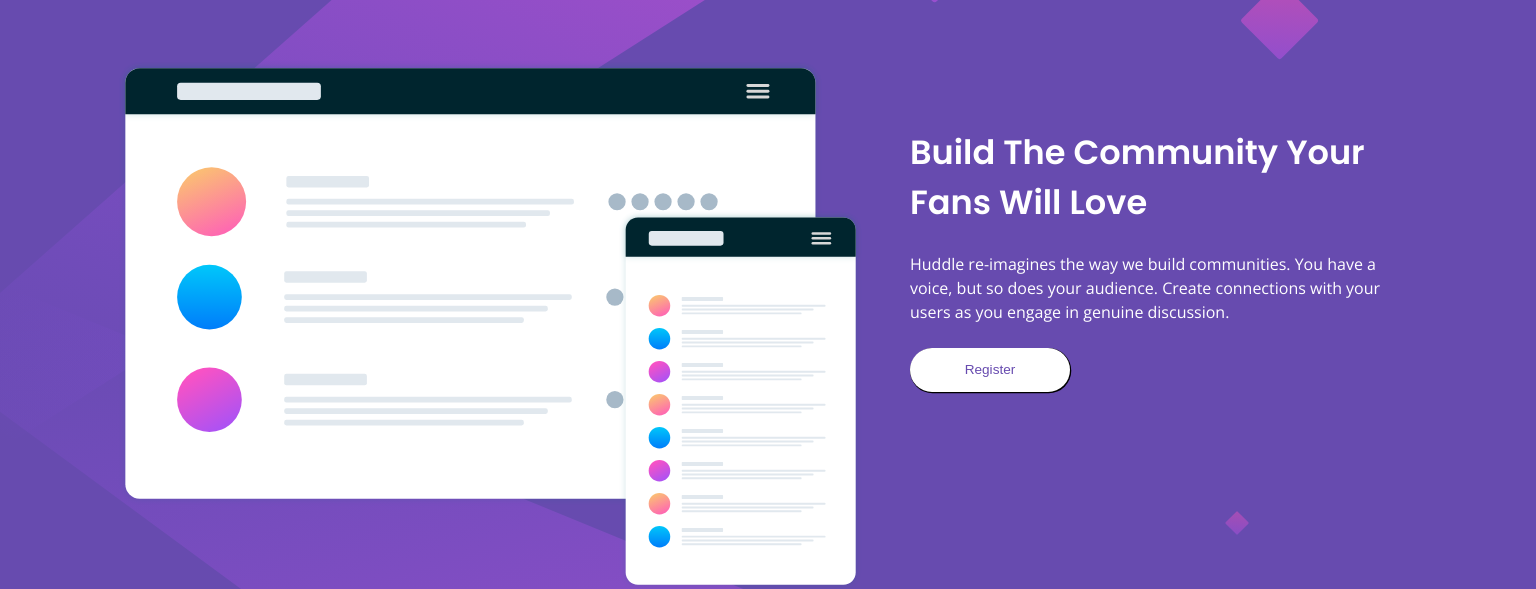
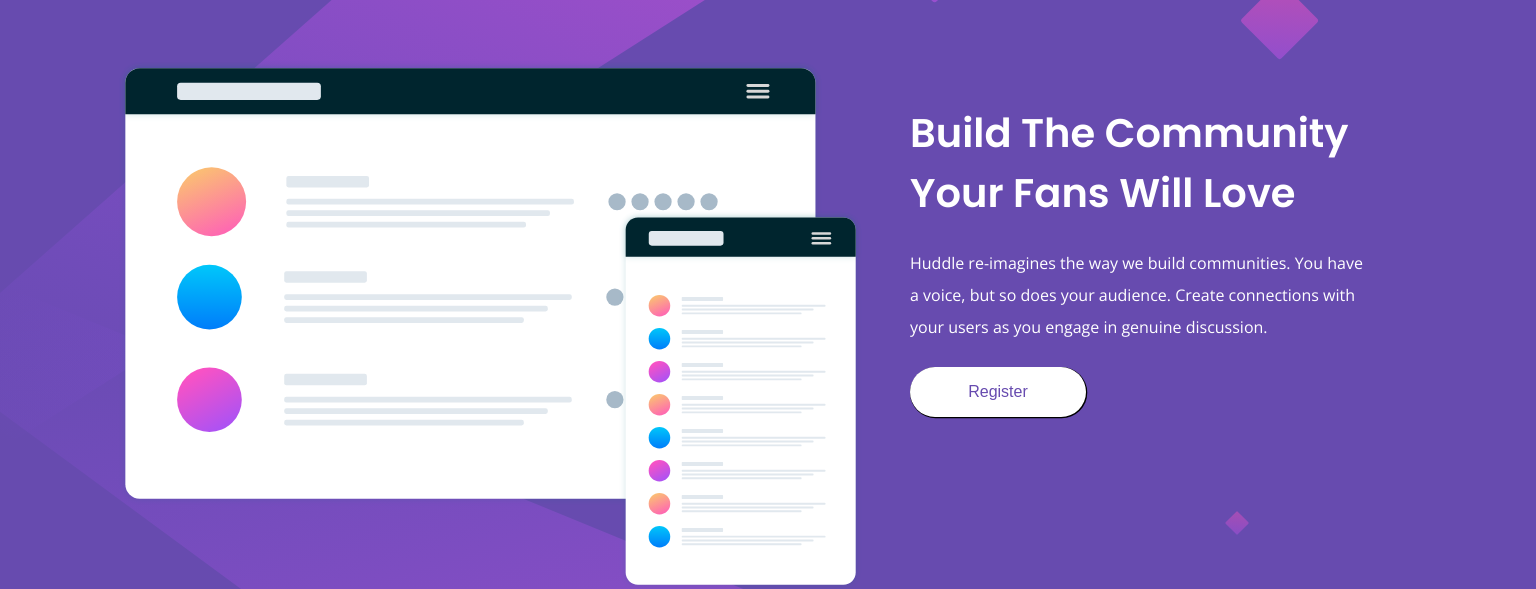
Before and after one commit to marilisa-saldanha/huddle-landing-page-with-single-introductory-section-master, a plain HTML site: page index.html in a window 1536 px wide. Shown: the part 83-672 px from the top of the page. Drawn offline with nearby package versions, Linux system fonts and the light colour scheme.

Commit message:
update style.css

```diff
--- a/css/style.css
+++ b/css/style.css
@@ -266,19 +266,19 @@
   }
 
   .content h1 {
-    font-size: 2.1rem;
+    font-size: 2.5rem;
   }
 
   .content p {
     font-size: 1rem;
-    line-height: 1.5rem;
-    padding: 0;
+    line-height: 2rem;
+    padding: 0 3rem 0 0;
   }
 
   .content button {
-    width: 10rem;
-    font-size: .85rem;
-    padding: .9rem;
+    width: 11rem;
+    font-size: 1rem;
+    padding: 1rem;
   }
 
   footer {
```
